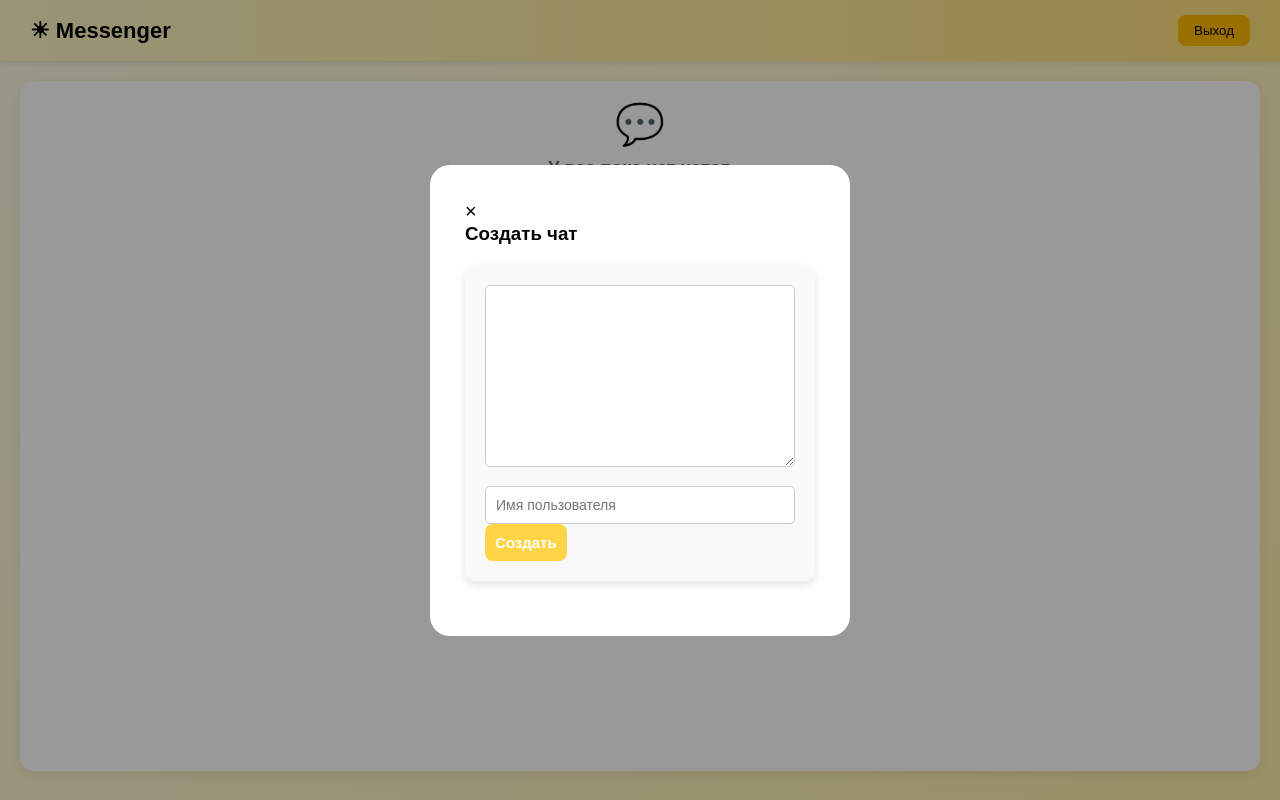
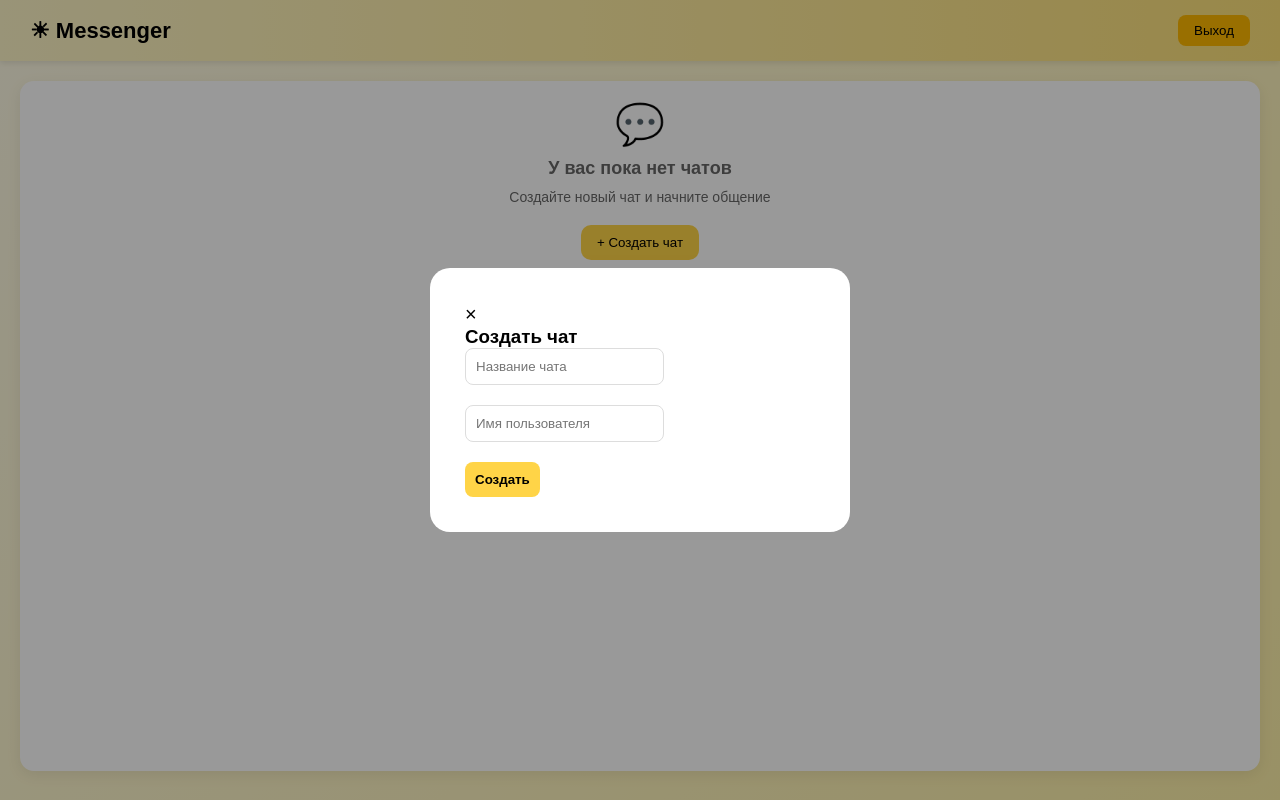
Before and after one commit to StasFoster/Messengeer_Diplom, a Django app: page / in a window 1280 px wide, after a click on "+ Создать чат". Run offline with Django 5.2, Linux system fonts and the light colour scheme; a user stored in the database is signed in; data that the repository does not hold is empty.

Commit message:
починил поиск и дооформил формирование чат и причесал код

```diff
--- a/MessengerProject/Chats/static/Chats/css/messenger.css
+++ b/MessengerProject/Chats/static/Chats/css/messenger.css
@@ -437,3 +437,18 @@ form button:hover {
 #result button:hover {
     background-color: #0b7dda;
 }
+
+.result_search_chat{
+    display: flex;
+    flex-wrap: wrap;
+    gap: 10px;
+    margin: 10px;
+}
+
+.el_search_chat{
+    min-width: 75px;
+    flex: 1 1 0;
+    padding: 5px;
+    box-sizing: border-box;
+    border: #000000;
+}
--- a/MessengerProject/Chats/templates/Chats/window_chats.html
+++ b/MessengerProject/Chats/templates/Chats/window_chats.html
@@ -116,24 +116,15 @@
 
         <h3>Создать чат</h3>
 
-        <form method="POST">
-            {% csrf_token %}
+        <input name="name" type="text" id="name" placeholder="Название чата" ></input>
 
-            {% for field in create_chat_form %}
-            <div class="form_group">
+        <div class='result_search_chat' id="members"></div>
 
-                {{ field }}
+        <input type="text" id="searchUser1" placeholder="Имя пользователя"></input>
 
-            </div>
-            {% endfor %}
+        <div class='result_search_chat' id="result1" ></div>
 
-            <input type="text" id="searchUser1", placeholder="Имя пользователя">
-
-            <div id="result1" ></div>
-
-            <button type="submit">Создать</button>
-
-        </form>
+        <button type="button" id="create">Создать</button>
 
     </div>
 </div>
@@ -149,7 +140,7 @@
         <form method="POST">
             {% csrf_token %}
 
-            <input type="text" id="searchUser2", placeholder="Имя пользователя">
+            <input type="text" id="searchUser2" placeholder="Имя пользователя"></input>
 
             <div id="result2" ></div>
 
```
Also changed, not shown: MessengerProject/Chats/static/Chats/js/script.js (+51 -18 lines), MessengerProject/db.sqlite3.
